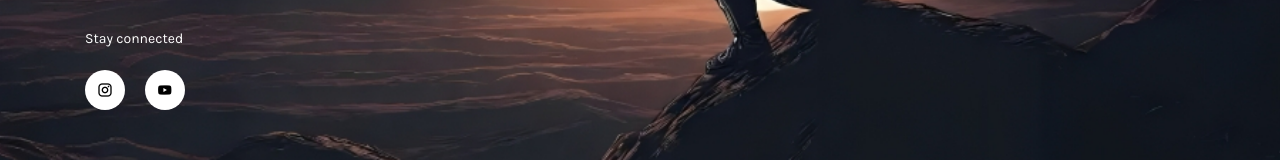
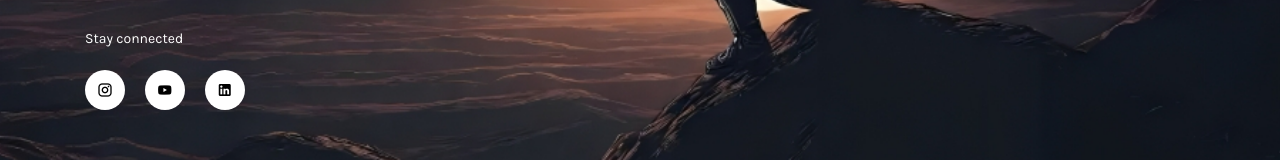
Before and after one commit to IshAbrol/Caropedia, a plain HTML site: page index.html in a window 1280 px wide. Shown: the part 529-689 px from the top of the page. Drawn offline with nearby package versions, Linux system fonts and the light colour scheme.

Commit message:
Added LinkedIn Socials

```diff
--- a/index.html
+++ b/index.html
@@ -39,7 +39,7 @@
             <nav class="footer-social-links">
                 <a href="https://www.instagram.com/caropedia.official/?igsh=MWZoOXhhaDJwbWE3dA%3D%3D" class="social-link" target="_blank"><i class="mdi mdi-instagram"></i></a>
                 <a href="https://www.youtube.com/@caropedia7998" class="social-link" target="_blank"><i class="mdi mdi-youtube"></i></a>
-                <!-- <a href="#!" class="social-link"><i class="mdi mdi-linkedin"></i></a> -->
+                <a href="https://www.linkedin.com/company/car-o-pedia/" class="social-link" target = "_blank"><i class="mdi mdi-linkedin"></i></a>
                 <!-- <a href="#!" class="social-link"><i class="mdi mdi-google"></i></a> -->
                 <!-- <a href="#!" class="social-link"><i class="mdi mdi-facebook"></i></a> -->
             </nav>
```
